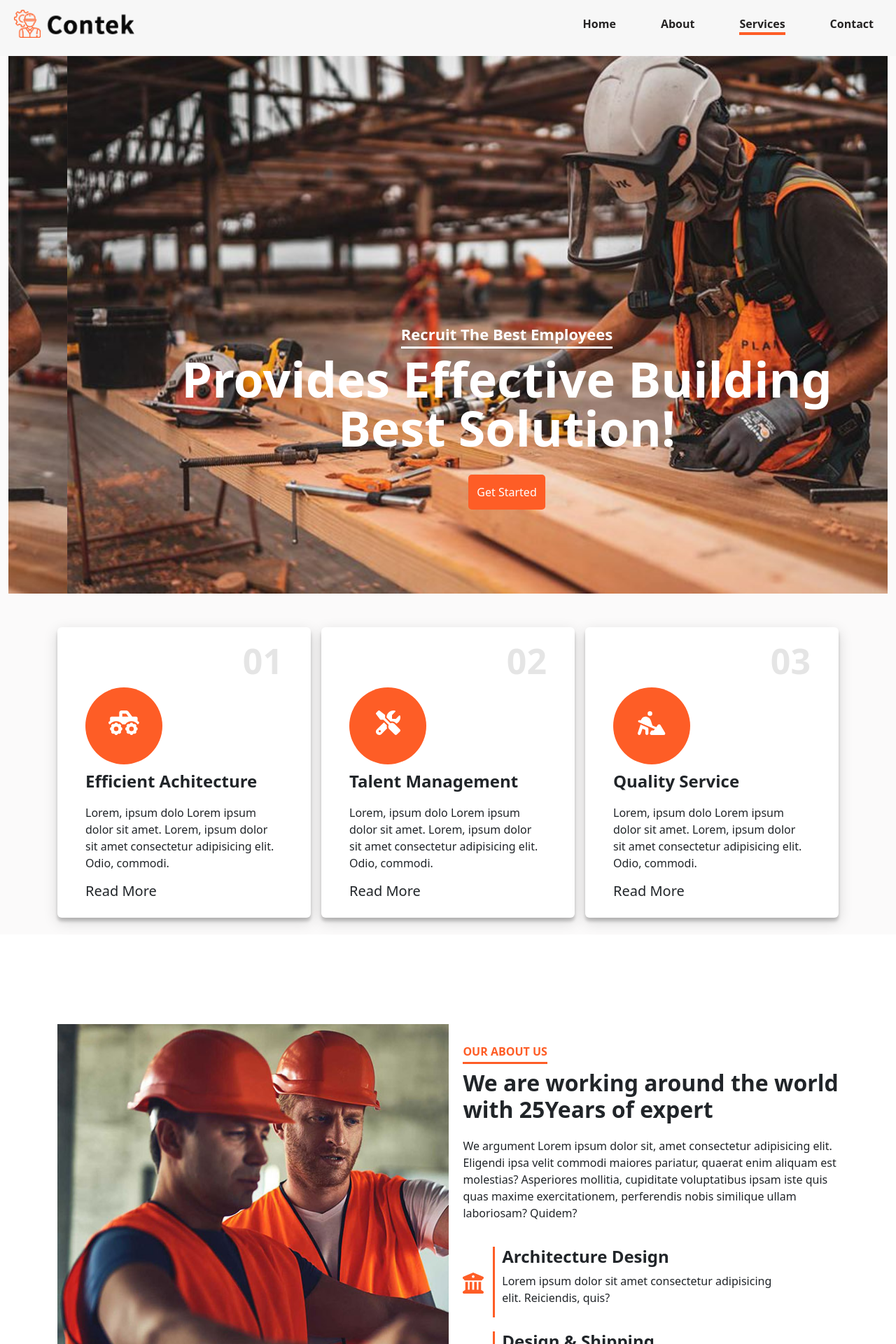
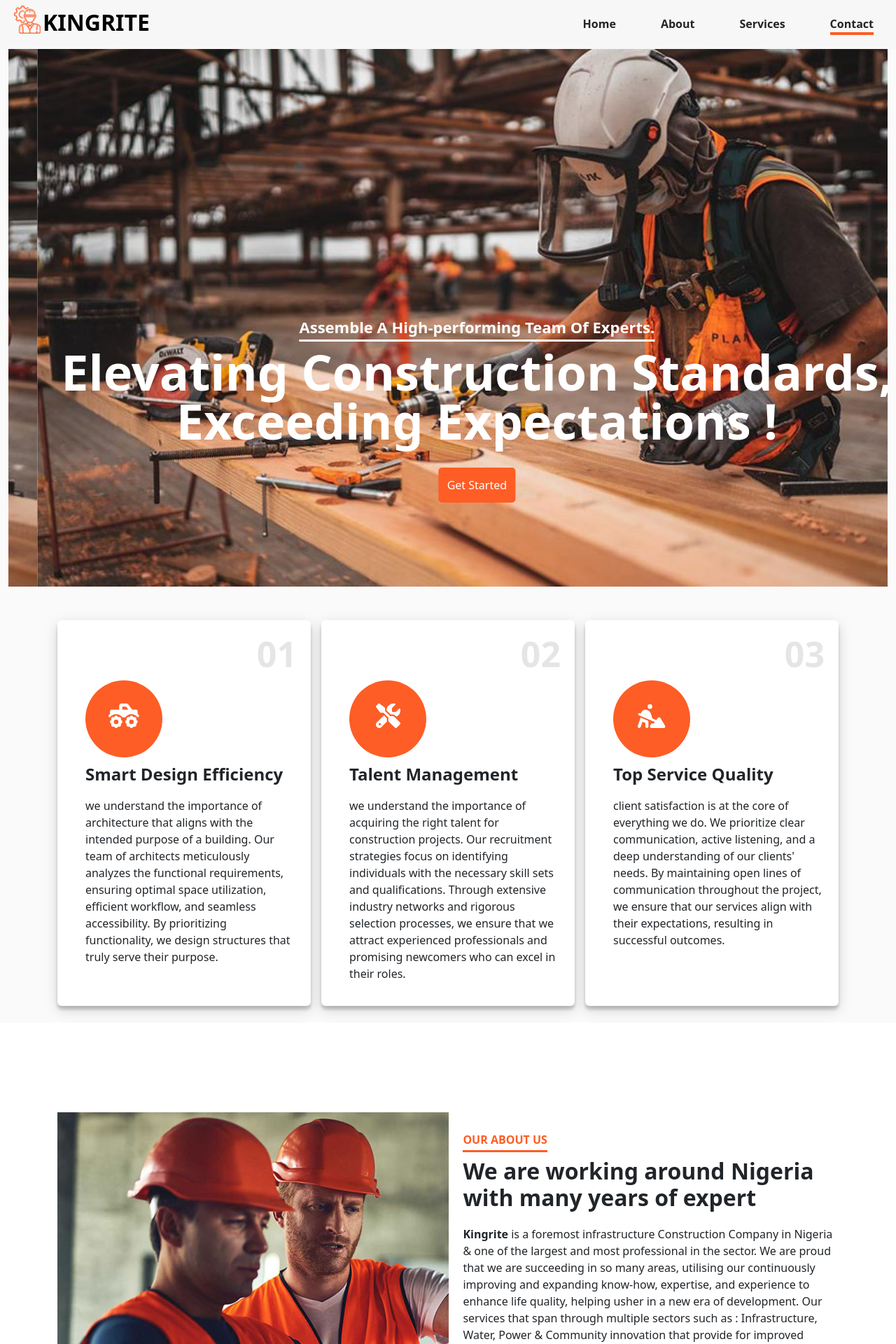
Before and after one commit to Wishot-Cipher/Wishot-Construction, a React (Vite) app: page / in a window 1280 px wide. Shown: the top 1920 px of the page at 70% size. Built offline with nearby package versions, Linux system fonts and the light colour scheme.

Commit message:
Changed the written content and added the form section

```diff
--- a/src/Components/ConsructNav.jsx
+++ b/src/Components/ConsructNav.jsx
@@ -1,7 +1,7 @@
 import React, { useState, useEffect, useRef } from 'react';
 import { Link as ScrollLink } from 'react-scroll';
 import { FontAwesomeIcon } from '@fortawesome/react-fontawesome'
-import logo1 from '../assets/Construct_Images/logo1.png';
+import logo1 from '../assets/Construct_Images/croppedLogo.png';
 import { faBarsStaggered } from '@fortawesome/free-solid-svg-icons';
 
 export const ConstructNav = () => {
@@ -36,7 +36,7 @@ export const ConstructNav = () => {
       <div className='header'>
         <div className='largeSc'>
           <div className='logo'>
-            <img src={logo1} height={40} alt='logo' />
+            <img src={logo1} height={40} alt='logo' /><h2>KINGRITE</h2>
           </div>
           <div className='showmenu' onClick={showMenu}>
             <FontAwesomeIcon icon={faBarsStaggered} />
@@ -45,10 +45,10 @@ export const ConstructNav = () => {
         <nav className={active ? 'slider active' : 'slider'} ref={ref}>
           <div className='logoLx'>
             {' '}
-            <img src={logo1} height={40} alt='logo' />
+            <img src={logo1} height={40} alt='logo' /><h2>KINGRITE</h2>
           </div>
           <ul>
-            <li className='menu'> <div className="logo"> <img src={logo1} height={40} alt="logo"/></div> </li>
+            <li className='menu'> <div className="logo"> <img src={logo1} height={40} alt="logo"/><h2>KINGRITE</h2></div> </li>
               <ScrollLink
                 // activeClass='activate'
                 onSetActive={() => setActiveLiLink("home")}
--- a/src/Components/ConstructVirtue.jsx
+++ b/src/Components/ConstructVirtue.jsx
@@ -13,11 +13,11 @@ export const ConstructVirtue = () => {
                 <div>
                    <h1>01</h1>
                    <div className="round"> <p><FontAwesomeIcon icon={faTruckMonster}/> </p> </div>
-                   <h4>Efficient Achitecture</h4>
+                   <h4>Smart Design Efficiency</h4>
                    <p>
-                     Lorem, ipsum dolo Lorem ipsum dolor sit amet. Lorem, ipsum dolor sit amet consectetur adipisicing elit. Odio, commodi.
+                   we understand the importance of architecture that aligns with the intended purpose of a building. Our team of architects meticulously analyzes the functional requirements, ensuring optimal space utilization, efficient workflow, and seamless accessibility. By prioritizing functionality, we design structures that truly serve their purpose.
                    </p>
-                   <h5>Read More</h5>
+                   {/* <h5>Read More</h5> */}
                 </div>
             </div>
             <div className="card card2">
@@ -25,18 +25,18 @@ export const ConstructVirtue = () => {
                    <div className="round"> <p><FontAwesomeIcon icon={faTools}/> </p> </div>
                    <h4>Talent Management</h4>
                    <p>
-                     Lorem, ipsum dolo Lorem ipsum dolor sit amet. Lorem, ipsum dolor sit amet consectetur adipisicing elit. Odio, commodi.
+                   we understand the importance of acquiring the right talent for construction projects. Our recruitment strategies focus on identifying individuals with the necessary skill sets and qualifications. Through extensive industry networks and rigorous selection processes, we ensure that we attract experienced professionals and promising newcomers who can excel in their roles.
                    </p>
-                   <h5>Read More</h5>
+                   {/* <h5>Read More</h5> */}
             </div>
             <div className="card card3">
                    <h1>03</h1>
                    <div className="round"> <p> <FontAwesomeIcon icon={faPersonDigging}/> </p> </div>
-                   <h4>Quality Service</h4>
+                   <h4>Top Service Quality</h4>
                    <p>
-                     Lorem, ipsum dolo Lorem ipsum dolor sit amet. Lorem, ipsum dolor sit amet consectetur adipisicing elit. Odio, commodi.
+                   client satisfaction is at the core of everything we do. We prioritize clear communication, active listening, and a deep understanding of our clients' needs. By maintaining open lines of communication throughout the project, we ensure that our services align with their expectations, resulting in successful outcomes.
                    </p>
-                   <h5>Read More</h5>
+                   {/* <h5>Read More</h5> */}
             </div>
         </div> <br />
         </Container>
@@ -47,20 +47,24 @@ export const ConstructVirtue = () => {
                         <div className="aboutImg"> <img src={aboutImg} alt="About Imgae" /></div>
                         <div className="aboutText">
                             <h6>OUR ABOUT US</h6>
-                            <h2>We are working around the world with 25Years of expert</h2>
-                            <p> We argument Lorem ipsum dolor sit, amet consectetur adipisicing elit. Eligendi ipsa velit commodi maiores pariatur, quaerat enim aliquam est molestias? Asperiores mollitia, cupiditate voluptatibus ipsam iste quis quas maxime exercitationem, perferendis nobis similique ullam laboriosam? Quidem?</p>
+                            <h2>We are working around Nigeria with many years of expert</h2>
+                            <p> <b>Kingrite </b> is a foremost infrastructure Construction Company in Nigeria & one of the largest and most professional in the sector.
+
+                            We are proud that we are succeeding in so many areas, utilising our continuously improving and expanding know-how, expertise, and experience to enhance life quality, helping usher in a new era of development.
+
+                            Our services that span through multiple sectors such as : Infrastructure, Water, Power & Community innovation that provide for improved infrastructure, plentiful water, sustainable living, and clean energy.</p>
                             <div className="architecDesignCont">
                                 <div className="fontSide"> <p><FontAwesomeIcon icon={faBuildingColumns}/> </p></div>
                                 <div className="archiTextSide">
                                     <h4>Architecture Design</h4>
-                                    <p>Lorem ipsum dolor sit amet consectetur adipisicing elit. Reiciendis, quis?</p>
+                                    <p>Discover the transformative power of visionary architecture design, where imagination meets functionality to create extraordinary spaces.</p>
                                 </div>
                             </div>
                             <div className="architecDesignCont">
                                 <div className="fontSide"> <p><FontAwesomeIcon icon={faShip}/> </p> </div>
                                 <div className="archiTextSide">
                                     <h4>Design & Shipping</h4>
-                                    <p>Lorem ipsum dolor sit amet consectetur adipisicing elit. Obcaecati, tenetur.</p>
+                                    <p>Experience the seamless fusion of design and shipping expertise, ensuring your cargo arrives safely and stylishly.</p>
                                 </div>
                             </div>
                             <button>Read More</button>
--- a/src/Components/ConstuctHero.jsx
+++ b/src/Components/ConstuctHero.jsx
@@ -7,7 +7,7 @@ export const ConstuctHero = () => {
   const settings = {
     dots : true,
     isFinite: true,
-    speed : 600,
+    speed : 1000,
     slidesToShow: 1,
     slidesToScroll : 1,
     autoplay : true
@@ -20,32 +20,24 @@ export const ConstuctHero = () => {
           <div className="hero">
                 {/* <img src={heroImg} alt="" /> */}
               <div className="heroText">
-                <h3>Recruit The Best Employees</h3>
-                <h1> Provides Effective Building <br /> Best Solution!</h1> <br />
+                <h3>Assemble A High-performing Team Of Experts.</h3>
+                <h1>Transforming Vision Into <br /> Architectural Wonders!</h1> <br />
                 <button>Get Started</button>
               </div>
           </div>
           <div className="hero">
           {/* <img src={heroImg} alt="" /> */}
               <div className="heroText">
-                <h3>Recruit The Best Employees</h3>
-                <h1> Provides Effective Building <br /> Best Solution!</h1> <br />
+              <h3>Assemble A High-performing Team Of Experts.</h3>
+                <h1> Crafting Extraordinary Structures <br /> With Passion!</h1> <br />
                 <button>Get Started</button>
               </div>
           </div>
           <div className="hero">
           {/* <img src={heroImg} alt="" /> */}
               <div className="heroText">
-                <h3>Recruit The Best Employees</h3>
-                <h1> Provides Effective Building <br /> Best Solution!</h1> <br />
-                <button>Get Started</button>
-              </div>
-          </div>
-          <div className="hero">
-          {/* <img src={heroImg} alt="" /> */}
-              <div className="heroText">
-                <h3>Recruit The Best Employees</h3>
-                <h1> Provides Effective Building <br /> Best Solution!</h1> <br />
+              <h3>Assemble A High-performing Team Of Experts.</h3>
+                <h1> Elevating Construction Standards, <br />Exceeding Expectations !</h1> <br />
                 <button>Get Started</button>
               </div>
           </div>
--- a/src/Components/Services.jsx
+++ b/src/Components/Services.jsx
@@ -13,7 +13,7 @@ export const Services = () => {
              <section id='services'>
                 <div className="servicesHeaderCont">
                     <h5>OUR SERVICES</h5>
-                    <h1>Providing A Reliable Services <br /> To Industry Sector</h1>
+                    <h1>Delivering Dependable Services <br /> To Industry Sector</h1>
                 </div>
                 <div className="servicesCont">
                     <div className="serviceCard">
@@ -22,9 +22,9 @@ export const Services = () => {
                             <div className="serviceText">
                                 <div className='serviceFont'> <p><FontAwesomeIcon icon={faLaptopCode}/></p></div>
                                 <div>
-                                    <h5>Skill complete work </h5>
-                                    <p>We help you discover any protection inclusion thet are ideal for you </p>
-                                    <h6>read More</h6> <br />
+                                    <h5> Proficiently Done Work</h5>
+                                    <p> Experience the satisfaction of proficiently executed work for exceptional results on our Architecture Designs. </p>
+                                    {/* <h6>read More</h6> <br /> */}
                                 </div>
                             </div>
                         </div>
@@ -35,9 +35,9 @@ export const Services = () => {
                             <div className="serviceText">
                                 <div className='serviceFont'> <p><FontAwesomeIcon icon={faBuildingUser}/></p> </div>
                                 <div>
-                                    <h5>Expert Mechanical </h5>
-                                    <p>We help you discover any protection inclusion thet are ideal for you </p>
-                                    <h6>read More</h6> <br />
+                                    <h5>Mechanical Expertise At Its Finest. </h5>
+                                    <p>Experience unparalleled mechanical expertise in the construction industry for exceptional results. </p>
+                                    {/* <h6>read More</h6> <br /> */}
                                 </div>
                             </div>
                         </div>
@@ -49,8 +49,8 @@ export const Services = () => {
                                 <div className='serviceFont'> <p><FontAwesomeIcon icon={faHandsHoldingChild}/></p> </div>
                                 <div>
                                     <h5>Our skilled engineers</h5>
-                                    <p>We help you discover any protection inclusion thet are ideal for you </p>
-                                    <h6>read More</h6> <br />
+                                    <p>Working with expert <b>engineers</b> who specializes on building construction, road construction, bridges construction etc. </p>
+                                    {/* <h6>read More</h6> <br /> */}
                                 </div>
                             </div>
                         </div>
--- /dev/null
+++ b/src/Components/Testimonies.jsx
@@ -0,0 +1,52 @@
+import React from 'react'
+import { Container } from 'react-bootstrap'
+import Slider from 'react-slick'
+
+export const Testimonies = () => {
+    const settings = {
+        dots : true,
+        isFinite: true,
+        speed : 1000,
+        slidesToShow: 2,
+        slidesToScroll : 1,
+        autoplay : true,
+        responsive: [
+            {
+              breakpoint: 780,
+              settings: {
+                slidesToShow: 1,
+                slidesToScroll: 1,
+                infinite: true,
+                dots: true
+              }
+            } ]
+      };
+
+  return (
+    <div>
+        <Container>
+            <div className="testionieHeader">
+                <h6>TESTIMONIALS</h6>
+                <h2>Client Feedback</h2>
+            </div>
+            <div className="TestiSlider">
+                <Slider {...settings}>
+                    <div className='testimonialslider'>
+                        Alom
+                    </div>
+                    <div  className='testimonialslider'>
+                        Wisdom
+                    </div>
+                    <div  className='testimonialslider'>
+                        Wishot
+                    </div>
+                    <div  className='testimonialslider'>
+                        Obumneme
+                    </div>
+
+                </Slider>
+            </div>
+        </Container>
+    </div>
+  )
+}
--- a/src/Components/WhyChooseUs.jsx
+++ b/src/Components/WhyChooseUs.jsx
@@ -15,8 +15,9 @@ export const WhyChooseUs = () => {
             <div className="chooseUsCont">
                 <div className="chooseUsReason">
                     <h6>WHY CHOOSE US</h6>
-                    <h1>We Serve A Wide Variety Of Indusries</h1>
-                    <p>Lorem ipsum, dolor sit amet consectetur adipisicing elit. Quidem tempora odit blanditiis nisi velit culpa ut accusantium perspiciatis esse laboriosam fuga dicta voluptatem ad repellendus nihil provident neque optio doloribus et, veniam hic dignissimos. Quo dolore provident inventore molestias iusto.</p>
+                    <h1> We Serve A Wide Variety Of Indusries</h1>
+                    <p>  <b>Quality Workmanship:</b> We are committed to delivering superior craftsmanship in every aspect of our construction projects. From precise engineering to meticulous attention to detail, we take pride in our work and strive for excellence.</p>
+                    <p><b>Expertise:</b> With years of experience in the construction industry, we bring extensive knowledge and expertise to every project. Our team of professionals is skilled in building roads, buildings, and bridges, ensuring top-quality results.</p>
                 </div>
                 <div className="companyMisson">
                     <h6>COMPANY MISSON</h6>
@@ -25,7 +26,7 @@ export const WhyChooseUs = () => {
                             <h5> INDULGE YOUR CURIOSITY</h5>
                            <h4> An Award-Winning Big Company </h4>
                             <p>
-                                we belive Lorem ipsum dolor sit amet consectetur adipisicing elit. Neque velit, non rerum deleniti voluptatum fugiat obcaecati consequatur corrupti blanditiis laborum dignissimos rem minima, sequi iste doloribus error cupiditate omnis. Repudiandae!
+                            To be a leading business group creating advanced and sustainable living environments in Nigeria and around the world, for us and for generations to come.
                             </p>
                         </div>
                         <div className="missonImg">
--- a/src/Screens/Construct.jsx
+++ b/src/Screens/Construct.jsx
@@ -6,6 +6,7 @@ import { Services } from '../Components/Services'
 import { Members } from '../Components/Members'
 import { WhyChooseUs } from '../Components/WhyChooseUs'
 import { Contact } from '../Components/Contact'
+import { Testimonies } from '../Components/Testimonies'
 
 export const Construct = () => {
   return (
@@ -17,6 +18,7 @@ export const Construct = () => {
       <Members />
       <WhyChooseUs />
       <Contact />
+      <Testimonies />
     </div>
   )
 }
--- a/src/index.css
+++ b/src/index.css
@@ -12,13 +12,11 @@ body{
   background-color: #fbfafa;
 }
 .header{
-  /* font-family:Verdana, Geneva, Tahoma, sans-serif; */
-  height: 80px;
+  height: 70px;
   overflow: hidden;
   position: sticky;
   background-color: #F7F7F7;
   top: 0px;
-  /* background-color: rgb(255, 254, 254,0.3); */
   z-index: 30;
  }
  .slider{
@@ -53,12 +51,20 @@ body{
  .logoLx{
    padding-left: 20px;
    color: var(--white);
+   display: flex;
  }
  .slider ul .menu{
    display: none;
  }
  .logo{
    display: none;
+ }
+ .logo h2, .logoLx h2{
+  text-align: center;
+  display: inline;
+  padding-top: 5px;
+  font-weight: 800;
+  color: black;
  }
  .showmenu,  .personIcon{
    font-size: 20px;
@@ -97,6 +103,7 @@ body{
   align-items:center;
   padding-top: 21%;
   height: 100%;
+  /* overflow: hidden; */
  }
  .heroText h1{
   font-weight: 700;
@@ -125,7 +132,8 @@ body{
 }
 .card{
   flex-basis: 34%;
-  padding-inline: 40px;
+  padding-left: 40px;
+  padding-right: 20px;
   padding-block: 18px;
   border: none;
   box-shadow: 0 5px 4px 0 rgba(0, 0, 0, 0.2), 0 6px 20px 0 rgba(0, 0, 0, 0.15);
@@ -233,6 +241,7 @@ body{
   }
   .servicesHeaderCont{
     text-align: center;
+    margin-bottom: 30px;
   }
   .servicesHeaderCont h1{
     font-weight: 700;
@@ -578,13 +587,19 @@ body{
     /* CONTACT FORM COMPONENTS STYLES --STARTS */
   .contactCont{
     display: flex;
-    gap: 5px;
+    gap: 10px;
   }
   .ourFaq{
     flex-basis: 49%;
   }
   .contactForm{
     flex-basis: 49%;
+  }
+  .contactForm div:nth-child(1){
+    background-color: #F5F5F5;
+    padding-inline: 25px;
+    padding-block: 30px;
+    border-radius: 10px;
   }
   .contactForm h6,.ourFaq h6 {
     color: var(--MostUsedcolor);
@@ -604,9 +619,12 @@ body{
     padding-bottom: 5px;
   }
   .questionsCont{
-    border: 1px solid orangered;
+    border: 2px solid orangered;
     /* height: 30%; */
-    padding: 20px;
+    padding: 15px;
+    margin-bottom: 10px;
+    background-color: #F3F3F3;
+    border-radius: 10px;
   }
   .questions{
     display: flex;
@@ -621,6 +639,44 @@ body{
   .clikedAnswer{
     display: block;
   }
+  .detailContactform  input, textarea{
+    height: 50px;
+    width: 100%;
+    border: 2px solid rgb(184, 182, 182);
+    padding-inline: 10px;
+    border-radius: 10px;
+    margin-bottom: 15px;
+  }
+  textarea{
+    height:18% ;
+  }
+  .detailContactform h2{
+    margin-block: 20px;
+  }
+  input[type=submit]{
+    background-color: var(--MostUsedcolor);
+    width: 60%;
+    display: block;
+    padding: 10px;
+    border-radius: 10px;
+    /* margin: 0px auto; */
+    font-weight: 550;
+    color: white;
+    border: none;
+  }
+
+  /* TESTIMONIAL COMPONENTS SECTION */
+  .testionieHeader{
+    text-align: center;
+    margin-top: 50px;
+  }
+  .testimonialslider{
+    height: 40vh;
+    border: 2px ridge var(--MostUsedcolor);
+  }
+  .TestiSlider{
+    overflow: hidden;
+  }
 
 
 
@@ -628,13 +684,14 @@ body{
 
 
  /* RESPONSIVENESSS */
- @media (width <= 990px){
+ @media screen and (max-width : 1000px){
   .header{
     height: 70px;
     padding-inline: 10px;
     padding-top: 10px;
+    overflow: hidden;
     position: sticky;
-    top: 0px;
+    /* top: -5px; */
     background-color: #F7F7F7;
     z-index: 20;
   }
@@ -691,6 +748,7 @@ body{
   }
   .largeSc{
     display: flex;
+    width: 100%;
     justify-content: space-between;
     /* margin: 0px 20px; */
     align-items: center;
@@ -708,7 +766,10 @@ body{
   .logo{
     text-align: center;
     color: var(--white);
-    display: block;
+    display: flex;
+  }
+  .logo h2{
+    padding-top: 7px;
   }
   .logoLx{
     display: none;
@@ -763,7 +824,10 @@ body{
       display: block;
     }
  }
- @media (width <= 775px){
+ @media screen and (max-width : 780px){
+  .logo h2{
+    padding-top: 8px;
+  }
   .serviceText{
     bottom: -37%;
   }
@@ -831,7 +895,13 @@ body{
     height: 50%;
   }
  }
- @media (width <= 500px){
+ @media screen and (max-width : 500px){
+  /* .header{
+    overflow: hidden;
+  } */
+  .logo h2{
+    padding-top: 11px;
+  }
   .serviceText{
     bottom: -47%;
   }
```
Also changed, not shown: src/Components/Contact.jsx (+77 -3 lines), src/assets/Construct_Images/croppedLogo.png (added).
